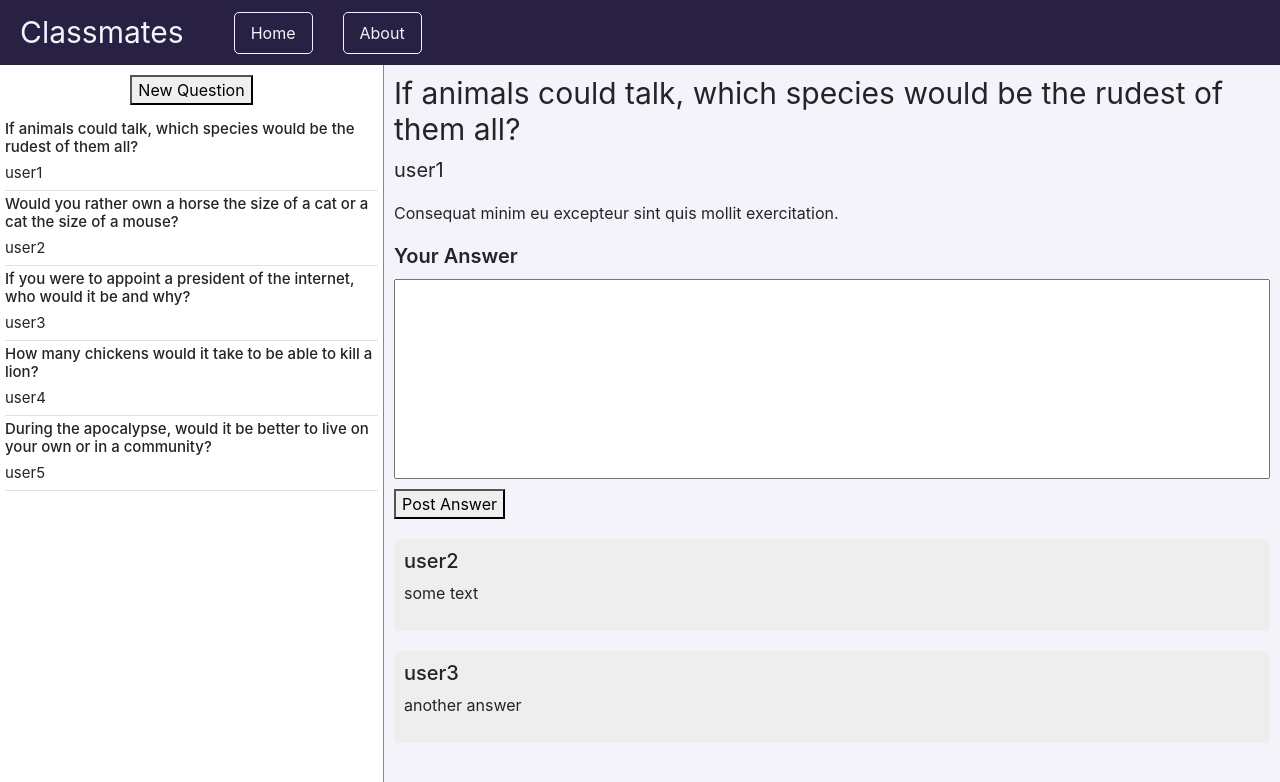
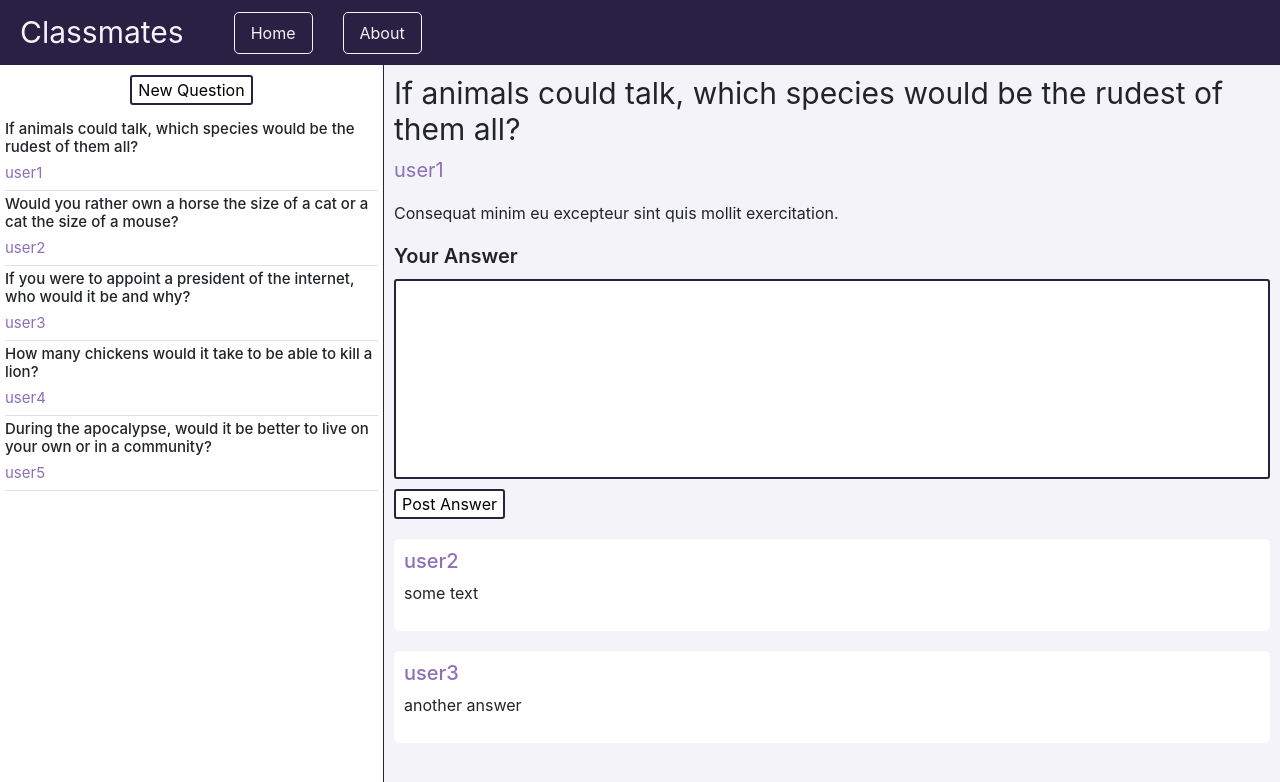
Before and after one commit to Kojon74/Classmates, a React (Create React App) app in the folder frontend/: page /course in a window 1280 px wide. Both pictures are taken after a click on the element 191 px from the left and 152 px from the top of the page. Shown: the top 782 px of the page. Built offline with nearby package versions, Linux system fonts and the light colour scheme.

Commit message:
Styling course

```diff
--- a/frontend/src/pages/course/Course.css
+++ b/frontend/src/pages/course/Course.css
@@ -1,6 +1,22 @@
 .course {
   height: 100%;
   width: 100%;
+}
+
+button {
+  background-color: white;
+  border: 2px solid var(--two);
+  border-radius: 3px;
+}
+
+textarea {
+  border: 2px solid var(--two);
+  border-radius: 5px;
+}
+
+input {
+  border: 2px solid var(--two);
+  border-radius: 3px;
 }
 
 /* input {
@@ -17,7 +33,7 @@
   box-sizing: border-box;
   float: left;
   background-color: #fff;
-  border-right: 1px solid #888;
+  border-right: 1px solid var(--two);
 }
 
 .question-list .new-q {
@@ -44,6 +60,7 @@
 .question .question-user {
   font-size: 15px;
   font-weight: 400;
+  color: var(--one);
 }
 
 .question .border-bottom {
@@ -110,6 +127,7 @@
 
 .post .user {
   font-size: 20px;
+  color: var(--one);
 }
 
 .post label {
@@ -130,7 +148,7 @@
 .answer {
   margin: 20px 0;
   padding: 10px;
-  background-color: #eee;
+  background-color: white;
   border-radius: 5px;
 }
 
```
